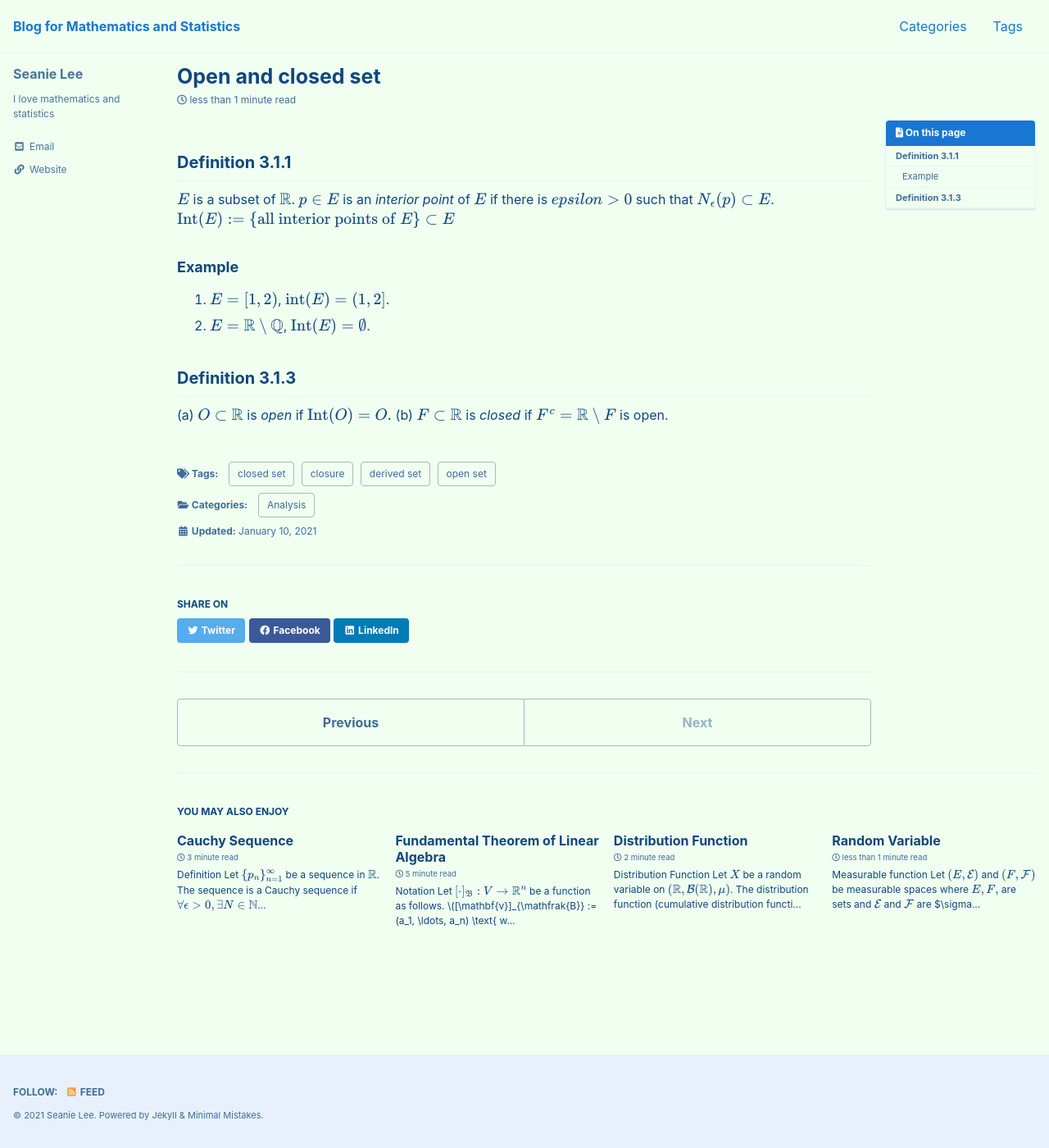
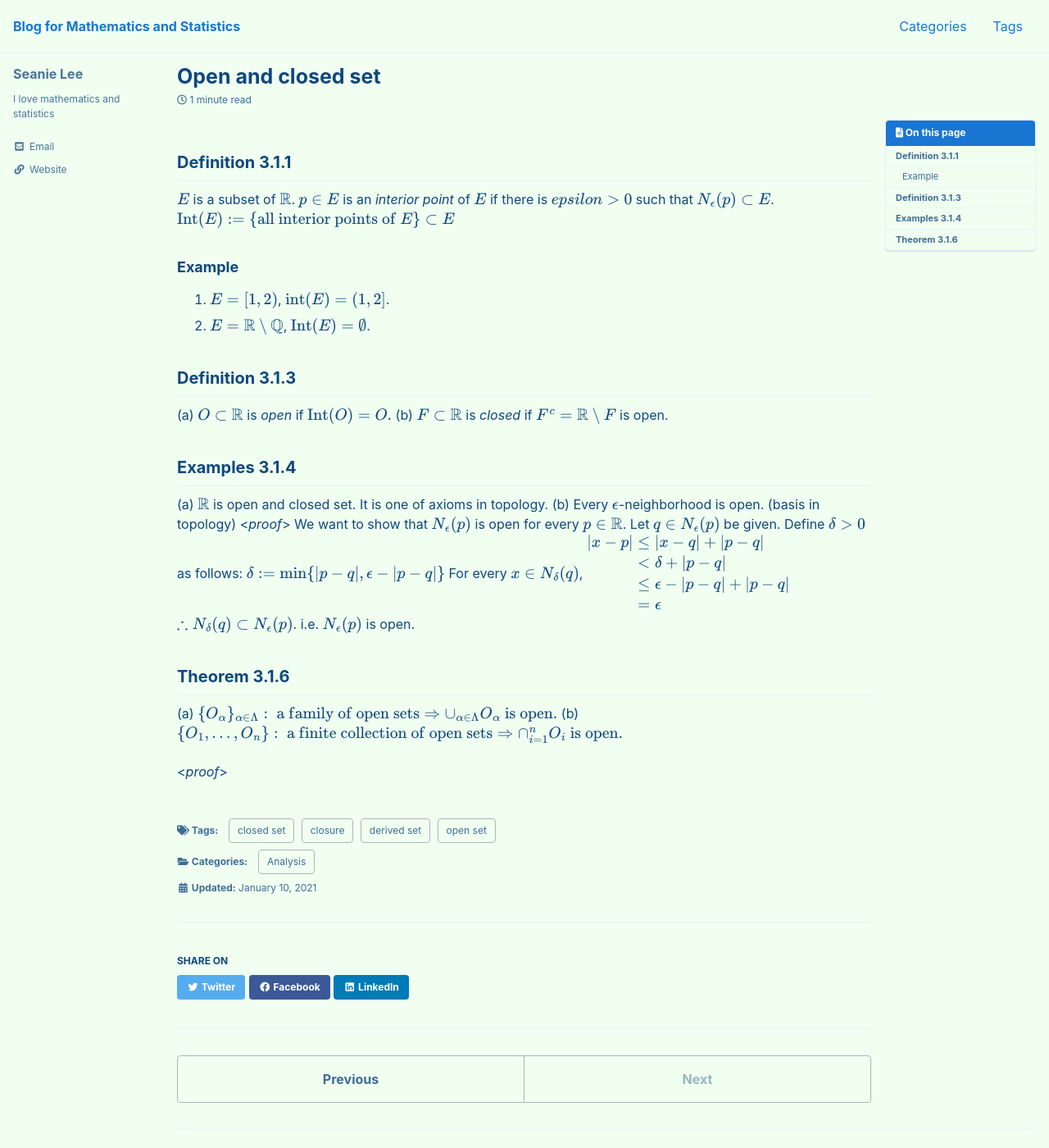
Before and after one commit to seanie12/blog, a Jekyll site: the page built from _posts/2021-01-10-open-closed.md, in a window 1280 px wide and 1400 px high. Shown: the whole window at 82% size. Built offline with Jekyll 4.4.1, drawn with Linux system fonts in a browser that asks for light colours; cached includes are drawn as plain includes; formulas are drawn with MathJax 3.

Commit message:
Update 2021-01-10-open-closed.md

```diff
--- a/_posts/2021-01-10-open-closed.md
+++ b/_posts/2021-01-10-open-closed.md
@@ -30,3 +30,29 @@ $$\text{Int}(E) := \{\text{all interior points of } E\} \subset E$$
 ## Definition 3.1.3
 (a) $O \subset \mathbb{R}$ is *open* if $\text{Int}(O) = O.$
 (b) $F \subset \mathbb{R}$ is *closed* if $F^c = \mathbb{R}\setminus F$ is open.
+
+## Examples 3.1.4
+(a) $\mathbb{R}$ is open and closed set. It is one of axioms in topology.
+(b) Every $\epsilon$-neighborhood is open. (basis in topology)
+<*proof*>
+We want to show that $N_\epsilon (p)$ is open for every $p \in \mathbb{R}$.  Let $q \in N_\epsilon (p)$ be given. Define $\delta >0$ as follows:
+$$\delta := \min\{ |p-q|, \epsilon - |p-q|\}$$
+For every $x \in N_\delta (q)$,
+$$
+\begin{align*}
+\begin{split}
+|x-p| &\leq |x-q| + |p-q| \\
+&< \delta + |p-q| \\
+&\leq \epsilon-|p-q| + |p-q|\\
+&=\epsilon
+\end{split}
+\end{align*}
+$$
+$\therefore N_\delta (q) \subset N_\epsilon (p)$. i.e. $N_\epsilon (p)$ is open.
+$$\tag*{$\square$}$$
+
+## Theorem 3.1.6
+(a) $$\{O_\alpha \}_{\alpha \in \Lambda}: \text{ a family of open sets}\Rightarrow \cup_{\alpha \in \Lambda}O_\alpha \text{ is open.}  $$
+(b) $$\{O_1, \ldots, O_n \}: \text{ a finite collection of open sets} \Rightarrow \cap_{i=1}^n O_i \text{ is open}.$$
+
+<*proof*>
```
